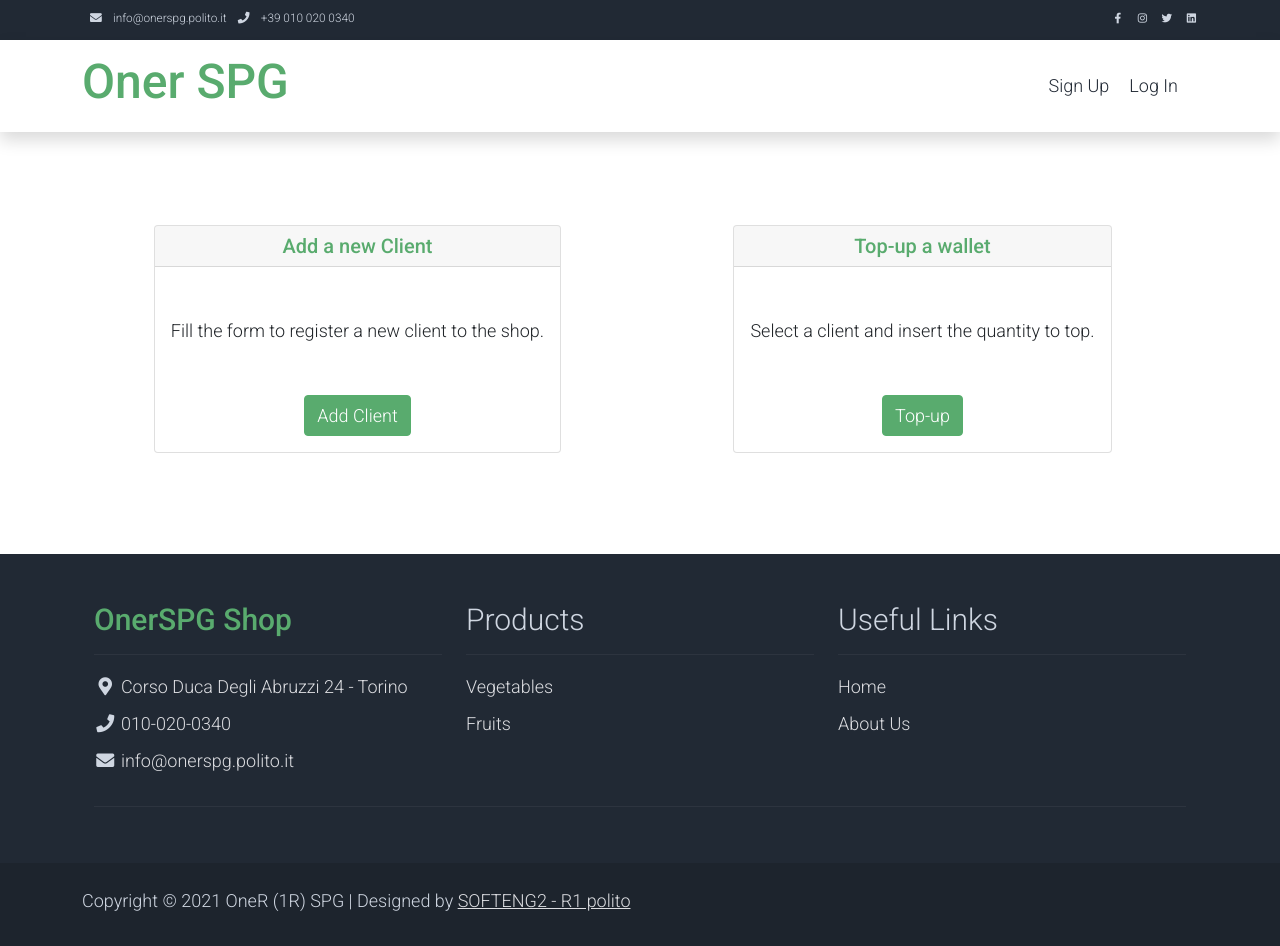
After one commit to shantifabri/SE2-R1-SPG, a Python web app: template project/project/templates/manageclients.html in a window 1280 px wide. The commit adds this page. Run offline with Jinja, Linux system fonts and the light colour scheme; the template is opened without the code that fills it, so the values that code supplies are empty; some libraries are stand-ins or nearby versions.

Commit message:
added 'manage clients' page

```diff
--- /dev/null
+++ b/project/project/templates/manageclients.html
@@ -0,0 +1,41 @@
+{% extends "base.html" %} {% block main %}
+<p>&nbsp;</p>
+
+<div class="container h5" style="justify-content:center; padding: 50px 0;">
+    <div class="row" style="margin: 0 5px; align-items:flex-end; align-items: flex-start; margin-block-end: 0; text-align:center">
+    <div class="column d-flex justify-content-center" style="float: left;
+    width: 50%;
+    padding: 0 10px;">
+
+        <div class="card">
+            <h5 class="card-header text-success">Add a new Client</h5>
+            <div class="card-body">
+                <p>&nbsp;</p>
+                <p class="card-text">Fill the form to register a new client to the shop.</p>
+                <p>&nbsp;</p>
+                <a href="{{ url_for('other.insertclient') }}" class="btn btn-success">Add Client</a>
+            </div>
+            </div>
+
+    </div>
+
+
+    <div class="column d-flex justify-content-center" style="float: left;
+    width: 50%;
+    padding: 0 10px;">
+        <div class="card">
+            <h5 class="card-header text-success">Top-up a wallet</h5>
+            <div class="card-body">
+                <p>&nbsp;</p>
+                <p class="card-text">Select a client and insert the quantity to top.</p>
+                <p>&nbsp;</p>
+                <a href="{{ url_for('other.products') }}" class="btn btn-success">Top-up</a>
+            </div>
+            </div>
+    </div>
+    </div>
+
+</div>
+
+<p>&nbsp;</p>
+{% endblock %}
--- a/project/project/templates/navbar.html
+++ b/project/project/templates/navbar.html
@@ -36,7 +36,7 @@
                         <a class="nav-link" href="{{ url_for('other.products') }}">Products</a>
                     </li>
                     <li class="nav-item">
-                        <a class="nav-link" href="{{ url_for('other.insertclient') }}">New Client</a>
+                        <a class="nav-link" href="{{ url_for('other.manageclients') }}">Manage Clients</a>
                     </li>
                     <li class="nav-item">
                         <a class="nav-link" href="{{ url_for('other.shoppingcart') }}">Cart</a>
```
Also changed, not shown: project/project/other/routes.py (+8 -0 lines).
